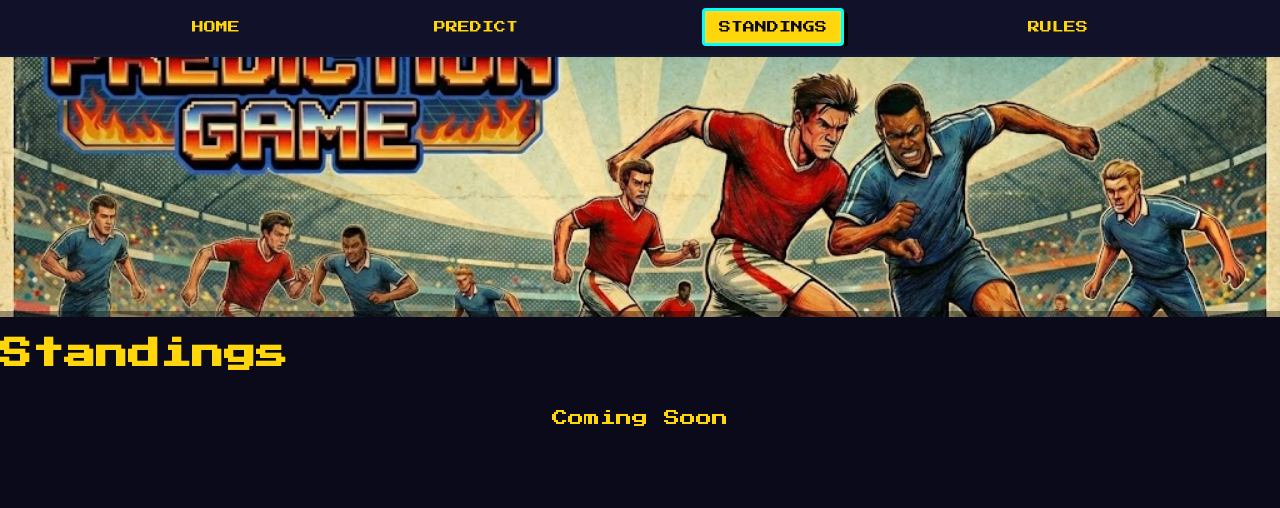
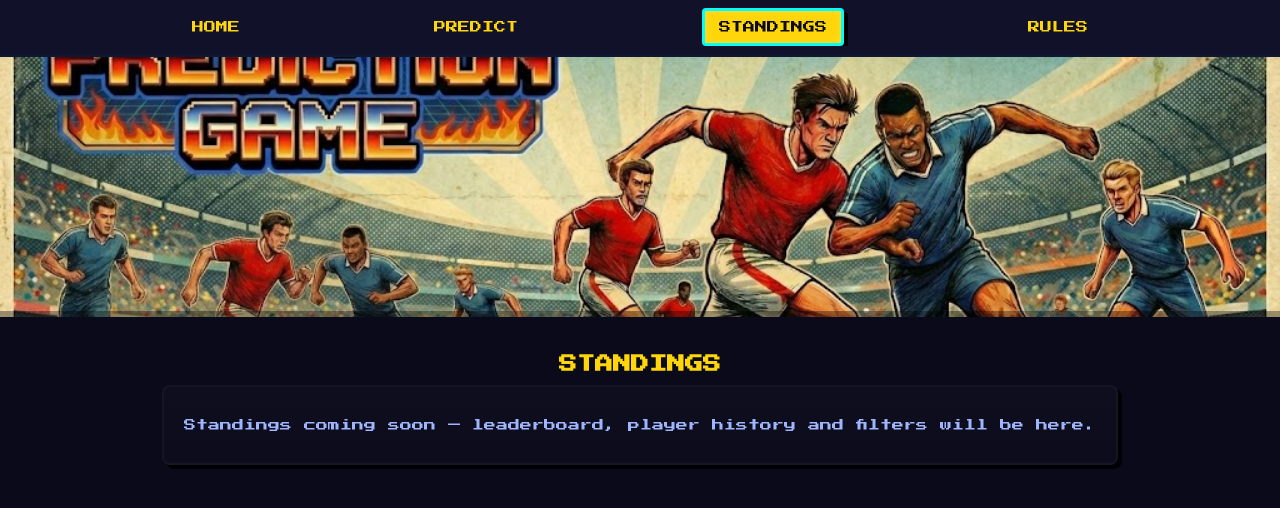
Before and after one commit to Thepick-dev/World-Cup-2026-test, a plain HTML site: page standings.html in a window 1280 px wide. Drawn offline with Linux system fonts and the light colour scheme.

Commit message:
Update standings.html

```diff
--- a/standings.html
+++ b/standings.html
@@ -18,12 +18,16 @@
   </nav>
 </header>
 
-<div class="banner">
+<div class="banner" role="img" aria-label="Banner">
   <img src="assets/banner.png" alt="Banner">
 </div>
 
-<h1>Standings</h1>
-<p style="text-align:center;margin-top:40px;">Coming Soon</p>
+<main class="container">
+  <h1 style="font-size:18px;text-align:center;color:var(--accent);margin:8px 0 12px">STANDINGS</h1>
+  <div class="card" style="text-align:center;padding:20px">
+    <p style="color:var(--muted)">Standings coming soon — leaderboard, player history and filters will be here.</p>
+  </div>
+</main>
 
 </body>
 </html>
```
